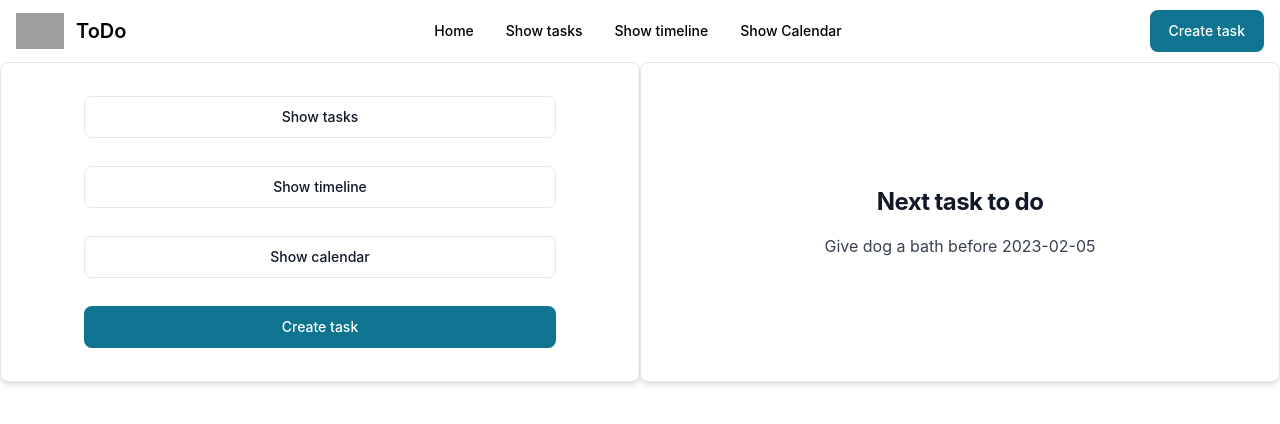
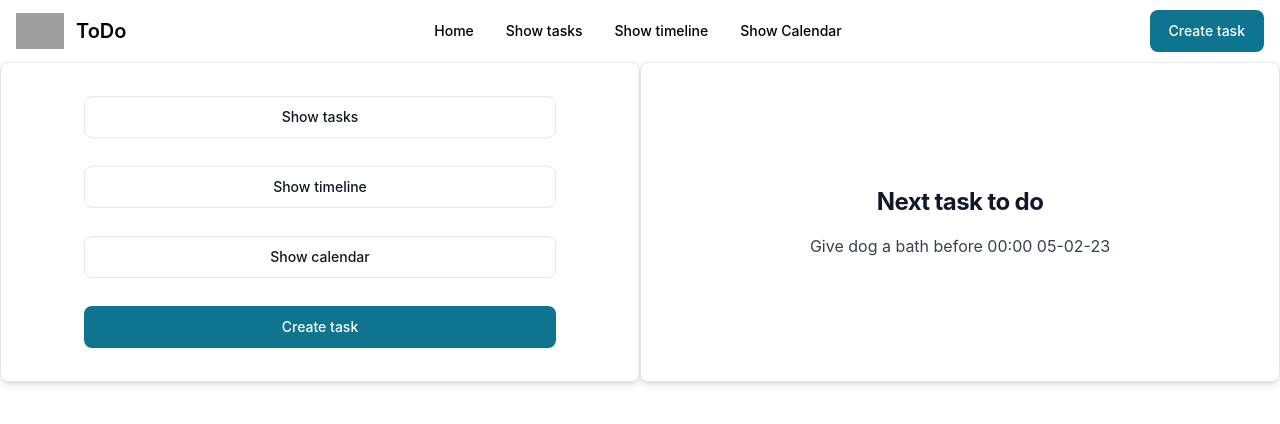
Before and after one commit to ddruart19/react, a React (Create React App) app in the folder frontend/: page /#/ in a window 1280 px wide. Shown: the top 424 px of the page. Built offline with nearby package versions, Linux system fonts and the light colour scheme; no server answers; grey boxes are pictures that could not be loaded.

Commit message:
Changed date type of task from string to Date

```diff
--- a/frontend/package.json
+++ b/frontend/package.json
@@ -18,6 +18,7 @@
     "flowbite-react": "^0.3.8",
     "formik": "^2.2.9",
     "hash-router": "^0.4.0",
+    "moment": "^2.29.4",
     "react": "^18.2.0",
     "react-dom": "^18.2.0",
     "react-helmet": "^6.1.0",
--- a/frontend/src/App.tsx
+++ b/frontend/src/App.tsx
@@ -17,7 +17,7 @@ const App:React.FC = () => {
     "id": 1,
     "taskName": "Give dog a bath",
     "completed": true,
-    "date": "2023-02-05"
+    "date": new Date('2023-02-05')
   }]);
 
 
--- a/frontend/src/Components/CalendarTask.tsx
+++ b/frontend/src/Components/CalendarTask.tsx
@@ -6,7 +6,7 @@ import { ITask } from "../Interfaces";
 
 interface TodoEvent {
     title: string;
-    date: string;
+    date: Date;
     color: string;
 }
 
--- a/frontend/src/Components/CreateTask.tsx
+++ b/frontend/src/Components/CreateTask.tsx
@@ -7,7 +7,7 @@ import * as Yup from "yup";
 import { useNavigate } from "react-router";
 interface FormValues{
   taskName : string;
-  taskDate: string;
+  taskDate: Date;
 }
 
 const divErrorStyles: CSSProperties = {
@@ -52,7 +52,7 @@ const CreateTask = () => {
   });
     const todo = useContext(TodoListContext);
     const navigate = useNavigate();
-    const initialValues : FormValues = {taskName: "", taskDate: ""};
+    const initialValues : FormValues = {taskName: "", taskDate: new Date()};
 
     const addTask = (values : FormValues) => {
         const newTask = {
--- a/frontend/src/Components/EditTask.tsx
+++ b/frontend/src/Components/EditTask.tsx
@@ -1,16 +1,15 @@
 
 import { Button, Textarea, TextInput } from "flowbite-react";
 import { ErrorMessage, Field, FieldProps, Form, Formik } from "formik";
-import { CSSProperties, useContext, useEffect, useState } from "react";
+import { CSSProperties, useEffect, useState } from "react";
 import { useNavigate, useParams } from "react-router-dom";
-import { TodoListContext } from "../App";
-import { ITask, ITaskDB } from "../Interfaces";
+import { ITask } from "../Interfaces";
 import * as Yup from "yup";
 import { fetchTaskById } from "../APICall";
 
 interface FormValues{
     taskName : string;
-    taskDate: string;
+    taskDate: Date;
 }
 
 const divErrorStyles: CSSProperties = {
@@ -49,7 +48,6 @@ taskDate: Yup.date()
 });
 
 const EditTask = () => {
-    const todo = useContext(TodoListContext);
     const navigate = useNavigate();
     const [todoEdit, setTodoEdit] = useState<ITask | null>(null);
 
@@ -60,7 +58,6 @@ const EditTask = () => {
 
     useEffect(() => {
         fetchTaskById(id!).then(res => res.json()).then(data => {
-            console.log(data);
             setTodoEdit({
                 id: data.id,
                 taskName: data.name,
@@ -69,7 +66,7 @@ const EditTask = () => {
 
             });
         });
-    }, []);
+    });
 
 
     if(id && todoEdit){
--- a/frontend/src/Components/Home.tsx
+++ b/frontend/src/Components/Home.tsx
@@ -4,6 +4,7 @@ import { TodoListContext } from "../App";
 import { ITask } from "../Interfaces";
 import CSS from 'csstype';
 import { useNavigate } from "react-router-dom";
+import { showFullDate } from "../functions";
 
 const divMainHomeStyles: CSS.Properties = {
     height: '40vh'
@@ -51,7 +52,7 @@ const Home: React.FC = () => {
                         Next task to do
                     </h5>
                     <p className="font-normal text-gray-700 dark:text-gray-400">
-                    {nextTaskToDo.taskName} before {nextTaskToDo.date}
+                    {nextTaskToDo.taskName} before {showFullDate(nextTaskToDo.date)}
                     </p>
                 </Card>
             </div>
--- a/frontend/src/Components/TimelineItem.tsx
+++ b/frontend/src/Components/TimelineItem.tsx
@@ -12,7 +12,7 @@ const TimelineItem: React.FC<{task: ITask}> = ({task}: Props) => {
             <Timeline.Item>
                 <Timeline.Content>
                     <Timeline.Time>
-                        {task.date}
+                        {task.date.toDateString()}
                     </Timeline.Time>
                     <Timeline.Title>
                         {task.taskName}
--- a/frontend/src/Components/TodoTask.tsx
+++ b/frontend/src/Components/TodoTask.tsx
@@ -34,7 +34,7 @@ const TodoTask: React.FC<{task: ITask, completeTask: any}> = ({task, completeTas
                 {task.taskName}
             </Table.Cell>
             <Table.Cell>
-                {task.date}
+                {task.date.toDateString()}
             </Table.Cell>
             <Table.Cell>
                 <Link to={"/edit/" + task.id}
--- a/frontend/src/Interfaces.ts
+++ b/frontend/src/Interfaces.ts
@@ -2,12 +2,12 @@ export interface ITask{
     id: number;
     taskName: string;
     completed: boolean;
-    date: string;
+    date: Date;
 }
 
 export interface ITaskDB{
     id: number;
     name: string;
     completed : boolean;
-    date: string;
+    date: Date;
 }
--- /dev/null
+++ b/frontend/src/functions.ts
@@ -0,0 +1,13 @@
+import moment from "moment"
+
+export const showFullDate = (date : Date) => {
+    return (moment(date)).format('HH:mm DD-MM-YY');
+}
+
+export const showDate = (date : Date) => {
+    return (moment(date)).format('DD-MM-YY');
+}
+
+export const showTime = (date : Date) => {
+    return (moment(date)).format('HH:mm');
+}
```
Also changed, not shown: 1 other file (tests, documents, lock files or other folders).
